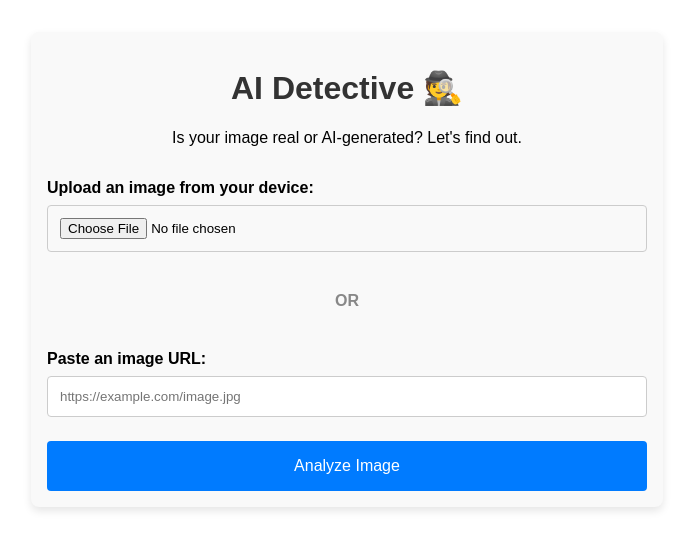
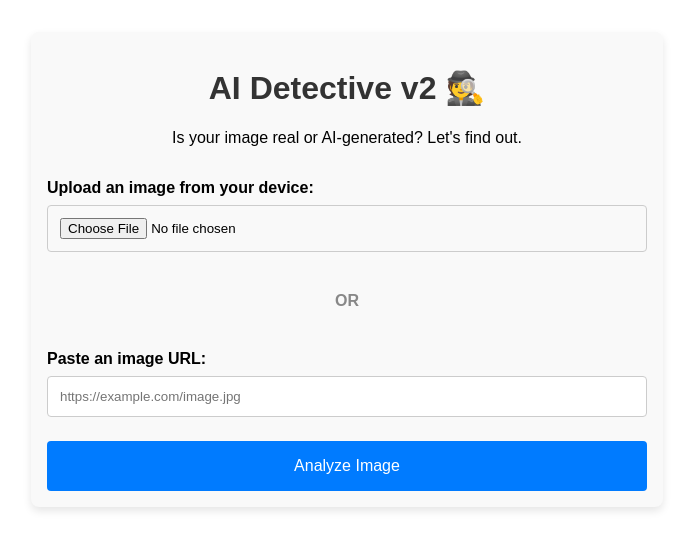
Before and after one commit to TanivAshraf/ai-image-detector, a SvelteKit app: page / in a window 1280 px wide. Shown: the top 550 px of the page, without its empty margins (293-986 px from the left). Built offline with nearby package versions, Linux system fonts and the light colour scheme.

Commit message:
Update +page.svelte

```diff
--- a/src/routes/+page.svelte
+++ b/src/routes/+page.svelte
@@ -29,7 +29,7 @@
 
 <main>
   <header>
-    <h1>AI Detective 🕵️</h1>
+    <h1>AI Detective v2 🕵️</h1>
     <p>Is your image real or AI-generated? Let's find out.</p>
   </header>
 
```
